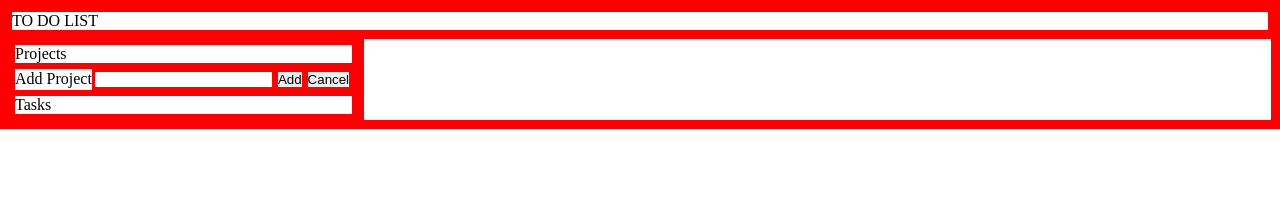
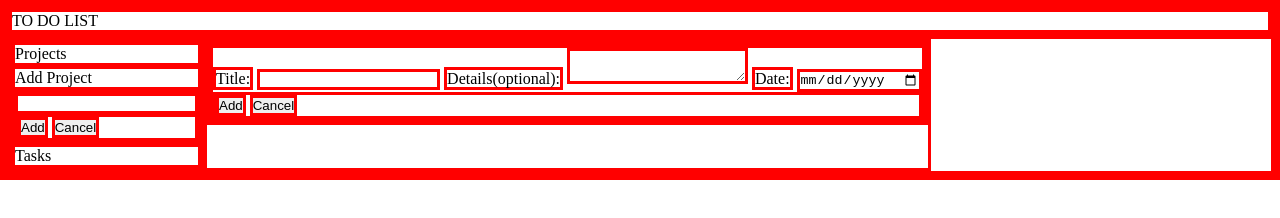
Before and after one commit to danteavila1/todolist, a website built with webpack: page dist/index.html in a window 1280 px wide. Both pictures are taken after a click on the element "Add Project". Built offline with nearby package versions, Linux system fonts and the light colour scheme.

Commit message:
add project button now display the add/cancel buttons and display a form to add a task, form dont working yet

```diff
--- a/src/index.js
+++ b/src/index.js
@@ -1,13 +1,10 @@
 import taskBoard from "./taskBoard";
 import newProject from "./newProject";
+
 
 const task = document.querySelector('.task');
 const addProject = document.querySelector('.add-project-btn');
 
 addProject.addEventListener('click', () => {
     newProject();
-}, {once: true})
-
-task.addEventListener('click', () => {
-    taskBoard();
 })
--- a/src/newProject.js
+++ b/src/newProject.js
@@ -1,35 +1,27 @@
 import taskBoard from "./taskBoard";
 
 const newProject = () => {
-    const addProject = document.querySelector('.add-project-btn');
-    const newProject = document.createElement('input');
-    newProject.classList.add('new-project');
+    const projectForm = document.querySelector("#project-form");
+    projectForm.classList.remove("hidden");
 
-    const addBtn = document.createElement('button');
-    addBtn.classList.add('add-btn');
-    addBtn.textContent = ("Add");
-    const cancelBtn = document.createElement('button');
-    cancelBtn.classList.add('cancel-btn');
-    cancelBtn.textContent = ("Cancel");
+    const add = document.querySelector(".add-btn");
+    add.addEventListener("click", addProjectForm);
 
-    addProject.appendChild(newProject);
-    addProject.appendChild(addBtn);
-    addProject.appendChild(cancelBtn);
+    const cancel = document.querySelector(".cancel-btn");
+    cancel.addEventListener("click", hideProjectForm);
+}
 
-    let input;
-    addBtn.addEventListener('click', () => {
-        input = newProject.value;
-        taskBoard();
-    })
+const addProjectForm = () => {
+    alert("hola")
+}
 
-    cancelBtn.addEventListener('click', () =>{
-        addProject.removeChild(newProject);
-        addProject.removeChild(addBtn);
-        addProject.removeChild(cancelBtn);
-    })
+const hideProjectForm = () => {
+    const projectForm = document.querySelector("#project-form");
+    const projectInput = document.querySelector('#project-input');
 
+    projectInput.value = "";
+    projectForm.classList.add("hidden");
 }
 
 
-
 export default newProject;
```
Also changed, not shown: dist/index.html, dist/main.js, 1 other file.
